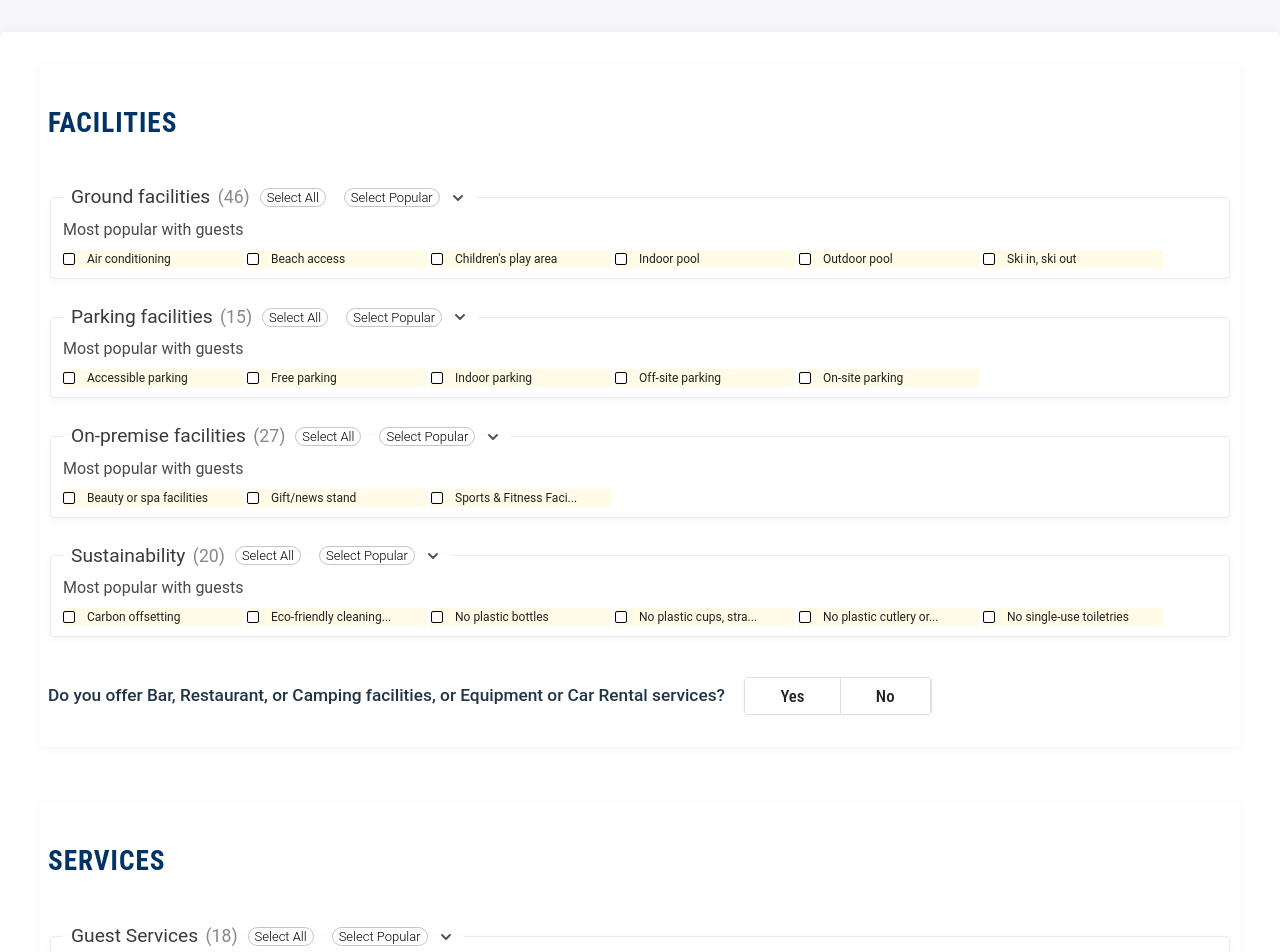
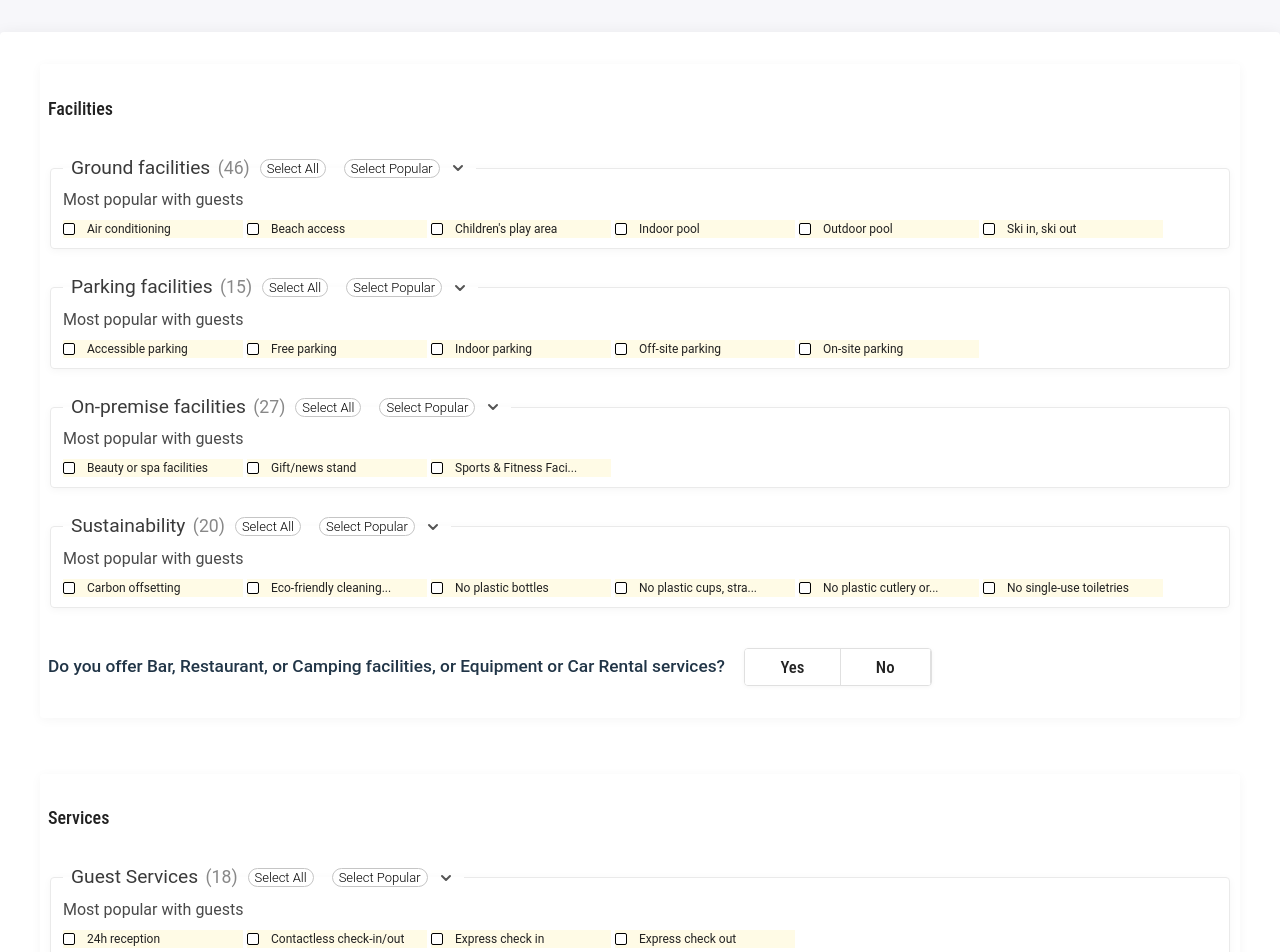
Before and after one commit to ranfomshi/facilities-view, a React (Vite) app: page / in a window 1280 px wide. Shown: the top 952 px of the page. Built offline with nearby package versions, Linux system fonts and the light colour scheme.

Commit message:
Refactor: Update titles in App component for consistency and improve CSS styles

```diff
--- a/src/App.css
+++ b/src/App.css
@@ -103,7 +103,6 @@ button{
     display: flex;
     align-items: center;
     justify-content: space-between;
-    margin-bottom: 0.5rem;
 }
 
 .expand-top-btn {
@@ -166,12 +165,11 @@ button{
 }
 
 .top-section-title {
-    font-size: 1.7rem;
+    font-size: 18px;
     font-family: 'Roboto Condensed', 'Roboto', Arial, sans-serif;
-    font-weight: 700;
+    font-weight: 500;
     margin-bottom: 2rem;
-    color: #003366;
-    letter-spacing: 1px;
+    color: rgb(33, 33, 33);
 }
 @import url('https://fonts.googleapis.com/css?family=Roboto:100,300,400,500,700,900&display=swap');
 @import url('https://fonts.googleapis.com/css?family=Roboto+Condensed:300,400,700&display=swap');
--- a/src/App.jsx
+++ b/src/App.jsx
@@ -334,7 +334,7 @@ function App() {
         <>
           <section className="top-section facilities-section">
             <div className="top-section-header">
-              <h2 className="top-section-title">FACILITIES</h2>
+              <h2 className="top-section-title">Facilities</h2>
             </div>
             {facilitiesMain.map(({ key, label }) =>
               data[key] ? (
@@ -365,7 +365,7 @@ function App() {
           </section>
           <section className="top-section services-section">
             <div className="top-section-header">
-              <h2 className="top-section-title">SERVICES</h2>
+              <h2 className="top-section-title">Services</h2>
             </div>
             {servicesMain.map(({ key, label }) =>
               data[key] ? (
```
